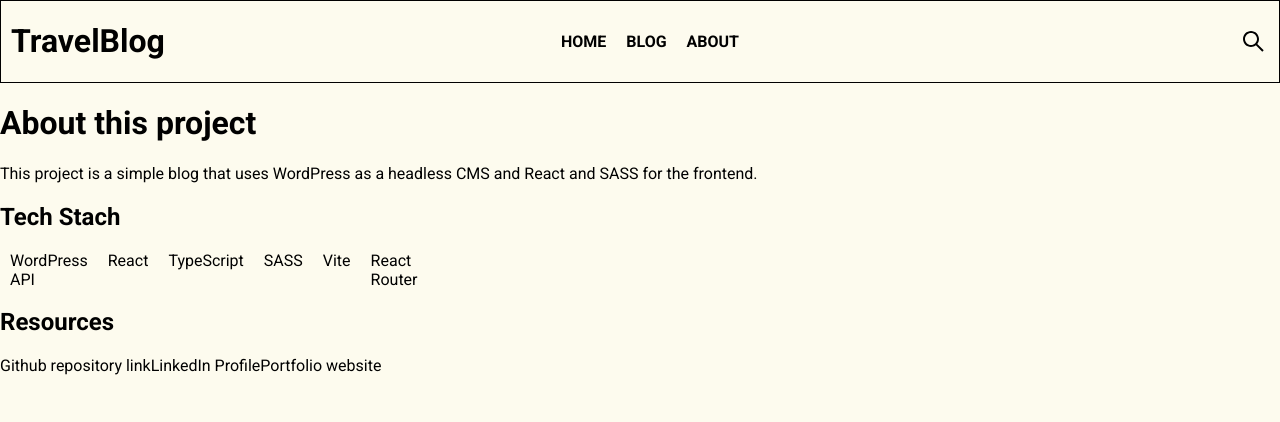
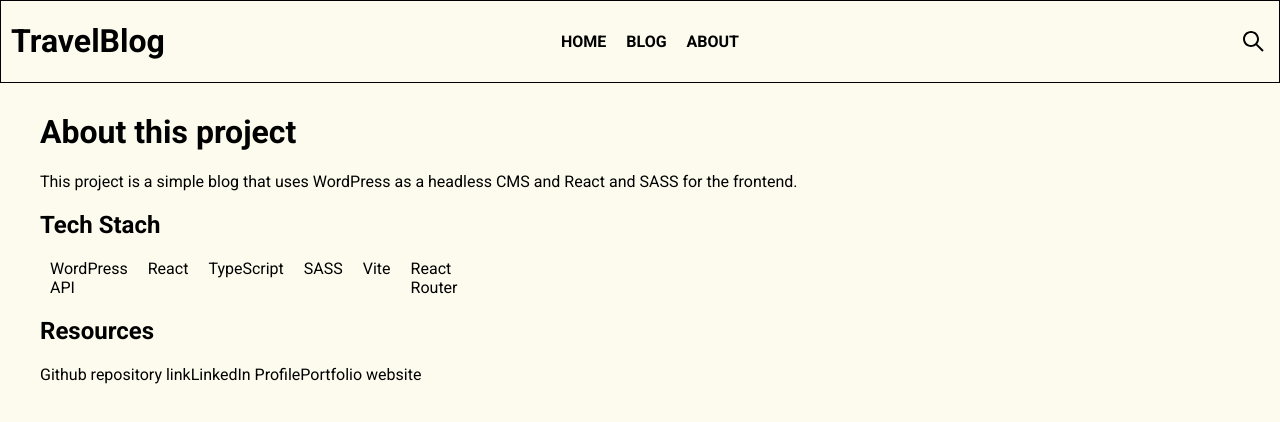
Before and after one commit to GeorgiosDrivas/react-headless-blog, a React (Vite) app: page /about in a window 1280 px wide. Shown: the top 422 px of the page. Built offline with nearby package versions, Linux system fonts and the light colour scheme.

Commit message:
About page layout

```diff
--- a/src/components/About.tsx
+++ b/src/components/About.tsx
@@ -1,10 +1,11 @@
 export default function About() {
   return (
     <>
+      <div className="container">
         <h1>About this project</h1>
         <p>
-        This project is a simple blog that uses WordPress as a headless CMS and
-        React and SASS for the frontend.
+          This project is a simple blog that uses WordPress as a headless CMS
+          and React and SASS for the frontend.
           <br />
         </p>
         <h2>Tech Stach</h2>
@@ -31,6 +32,7 @@ export default function About() {
             Portfolio website
           </a>
         </div>
+      </div>
     </>
   );
 }
```
Lines whose indentation alone changed are shown as unchanged.
